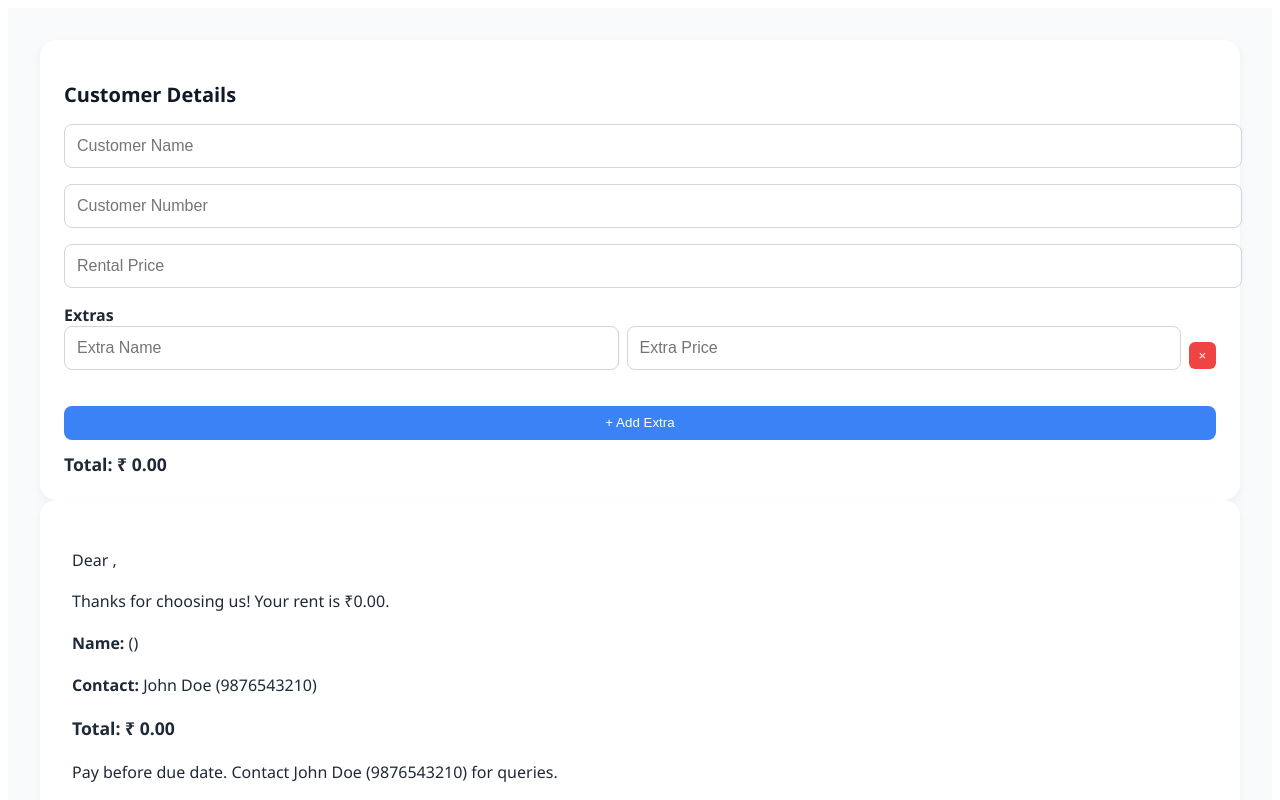
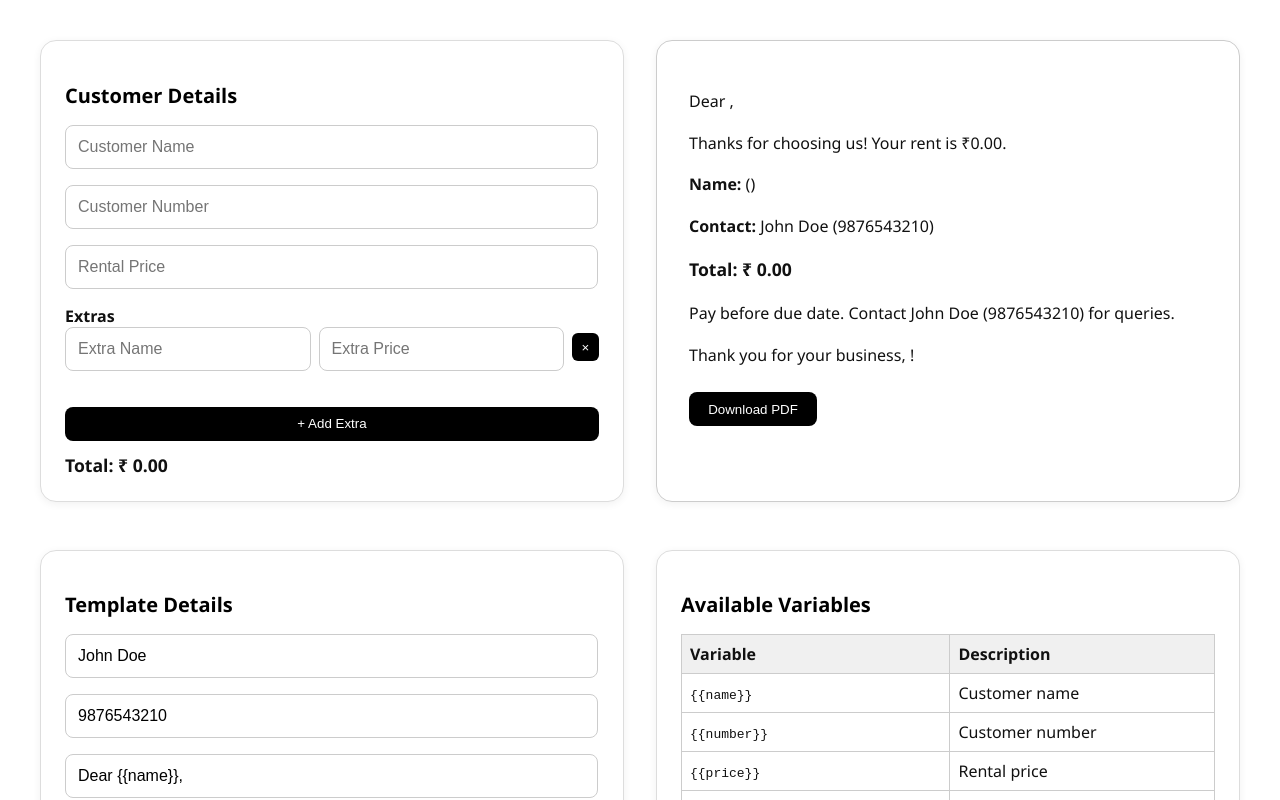
Before and after one commit to ArunSelvan25/rc, a Next.js app: page / in a window 1280 px wide. Shown: the top 800 px of the page. Built offline with nearby package versions, Linux system fonts and the light colour scheme.

Commit message:
Update globals.css

```diff
--- a/app/globals.css
+++ b/app/globals.css
@@ -3,59 +3,55 @@
   margin: auto;
   padding: 2rem;
   font-family: 'Segoe UI', sans-serif;
-  background: #f9fafb;
-  color: #1f2937;
+  background: #fff;
+  color: #111;
 }
 
-.formSection {
+/* Shared layout for both top and bottom sections */
+.section {
   display: grid;
   grid-template-columns: 1fr 1fr;
   gap: 2rem;
-  margin-bottom: 2rem;
+  margin-bottom: 3rem;
 }
 
+/* Box styling */
 .formBox, .previewBox {
-  background: white;
+  background: #ffffff;
   padding: 1.5rem;
   border-radius: 1rem;
-  box-shadow: 0 4px 10px rgba(0, 0, 0, 0.05);
+  box-shadow: 0 2px 8px rgba(0, 0, 0, 0.06);
+  border: 1px solid #ddd;
 }
 
 .formBox h2 {
   font-size: 1.25rem;
   margin-bottom: 1rem;
-  color: #111827;
+  color: #000;
 }
 
 input, textarea {
-  width: 100%;
+  width: 95%;
   padding: 0.75rem;
-  border: 1px solid #d1d5db;
+  border: 1px solid #ccc;
   border-radius: 0.5rem;
   font-size: 1rem;
   margin-bottom: 1rem;
-  transition: border 0.2s;
+  transition: border-color 0.2s ease;
+  background: #fff;
+  color: #000;
 }
 input:focus, textarea:focus {
   outline: none;
-  border-color: #2563eb;
+  border-color: #000;
 }
 
-.variableBox ul {
-  list-style: disc;
-  padding-left: 1rem;
-}
-.variableBox li {
-  margin-bottom: 0.5rem;
-  color: #374151;
-}
-
+/* Extras form */
 .extrasContainer {
   display: flex;
   flex-direction: column;
   gap: 0.75rem;
 }
-
 .extrasItem {
   display: flex;
   gap: 0.5rem;
@@ -63,30 +59,30 @@ input:focus, textarea:focus {
 }
 
 .removeBtn {
-  background: #ef4444;
-  color: white;
+  background: #000;
+  color: #fff;
   border: none;
   padding: 0.4rem 0.6rem;
   border-radius: 0.375rem;
   cursor: pointer;
 }
 .removeBtn:hover {
-  background: #dc2626;
+  background: #444;
 }
 
 .addExtraBtn, .submitBtn, .downloadBtn {
   padding: 0.6rem 1.2rem;
-  background-color: #3b82f6;
+  background-color: #000;
   color: white;
   border: none;
   border-radius: 0.5rem;
   margin-top: 0.5rem;
   font-weight: 500;
   cursor: pointer;
-  transition: background 0.2s;
+  transition: background 0.2s ease;
 }
 .addExtraBtn:hover, .submitBtn:hover, .downloadBtn:hover {
-  background-color: #2563eb;
+  background-color: #333;
 }
 
 .total {
@@ -95,10 +91,14 @@ input:focus, textarea:focus {
   margin-top: 0.75rem;
 }
 
+/* Preview styles */
 .previewBox {
   padding: 2rem;
   font-size: 1rem;
   line-height: 1.6;
+  color: #111;
+  background: #fff;
+  border: 1px solid #ccc;
 }
 
 table {
@@ -107,20 +107,49 @@ table {
   border-collapse: collapse;
 }
 table th, table td {
-  border: 1px solid #e5e7eb;
+  border: 1px solid #ccc;
   padding: 0.5rem;
   text-align: left;
 }
 table th {
-  background-color: #f3f4f6;
+  background-color: #f0f0f0;
 }
 
+/* Variables list */
+.variableBox ul {
+  list-style: disc;
+  padding-left: 1rem;
+}
+.variableBox li {
+  margin-bottom: 0.5rem;
+  color: #333;
+}
+
+/* Responsive */
 @media (max-width: 768px) {
-  .formSection {
+  .section {
     grid-template-columns: 1fr;
   }
 }
 
-.mb-40 {
-  margin-bottom: 40px;
+.mb-15 {
+  margin-bottom: 19px !important;
 }
+
+@media print {
+  body * {
+    visibility: hidden;
+  }
+
+  .downloadBtn {
+    display: none;
+  }
+  #previewContent, #previewContent * {
+    visibility: visible;
+  }
+  #previewContent {
+    position: absolute;
+    left: 0;
+    top: 0;
+  }
+}
```
